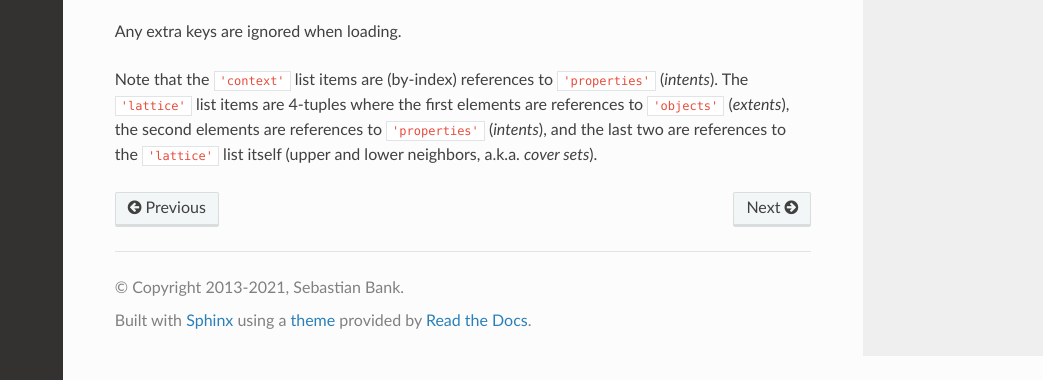
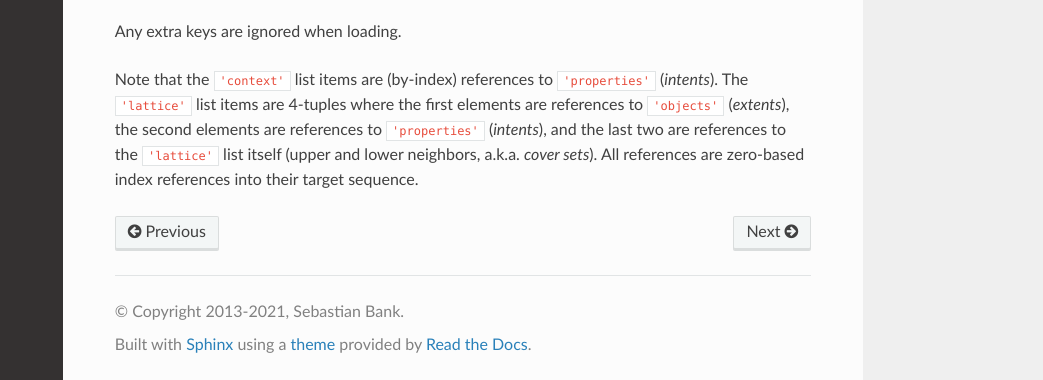
Before and after one commit to xflr6/concepts, a Sphinx documentation site: the page built from docs/advanced.rst, in a window 1280 px wide and 900 px high, scrolled down 2677 px, cut to the strip 520-900 px from the top of the window. Shown: the whole strip, without its empty margins (237-1280 px from the left). Built offline with Sphinx 7.4.7 and the Read the Docs theme 2.0.0, drawn with Linux system fonts in a browser that asks for light colours.

```diff
--- a/docs/advanced.rst
+++ b/docs/advanced.rst
@@ -143,3 +143,4 @@
 references to ``'objects'`` (*extents*), the second elements are references to
 ``'properties'`` (*intents*), and the last two are references to the
 ``'lattice'`` list itself (upper and lower neighbors, a.k.a. *cover sets*).
+All references are zero-based index references into their target sequence.
```
